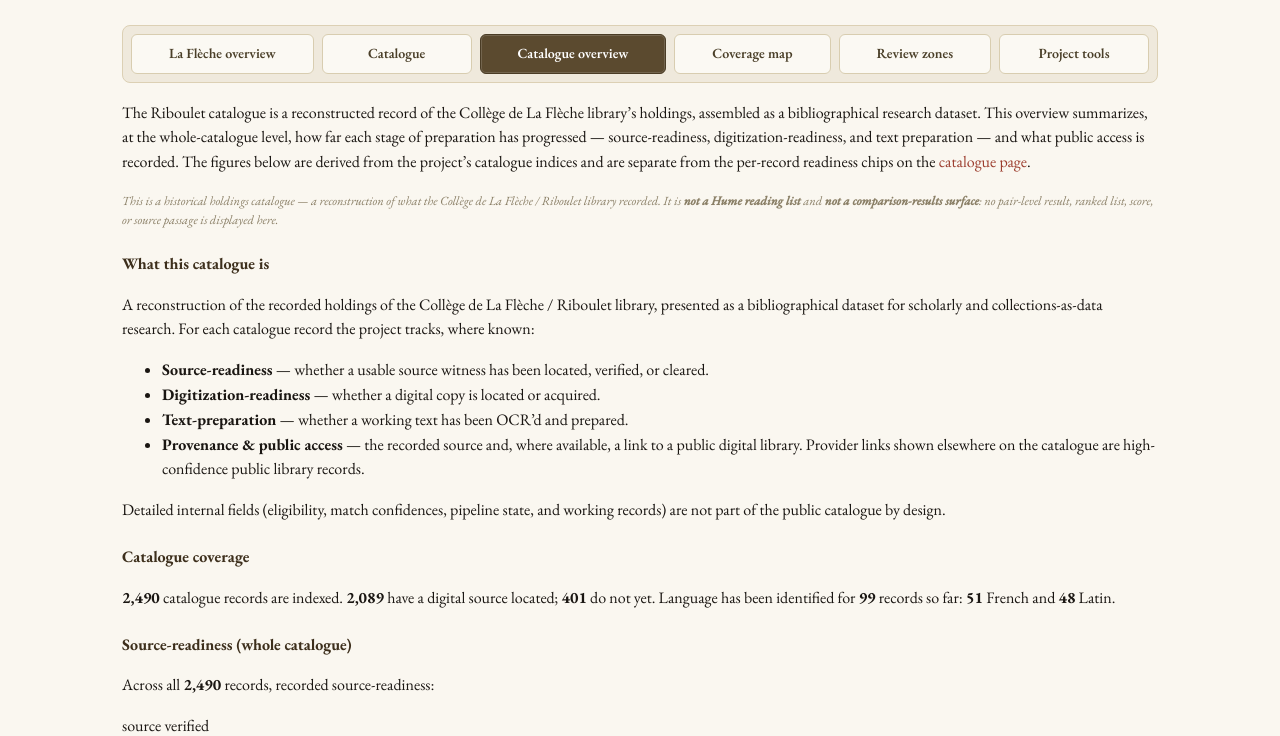
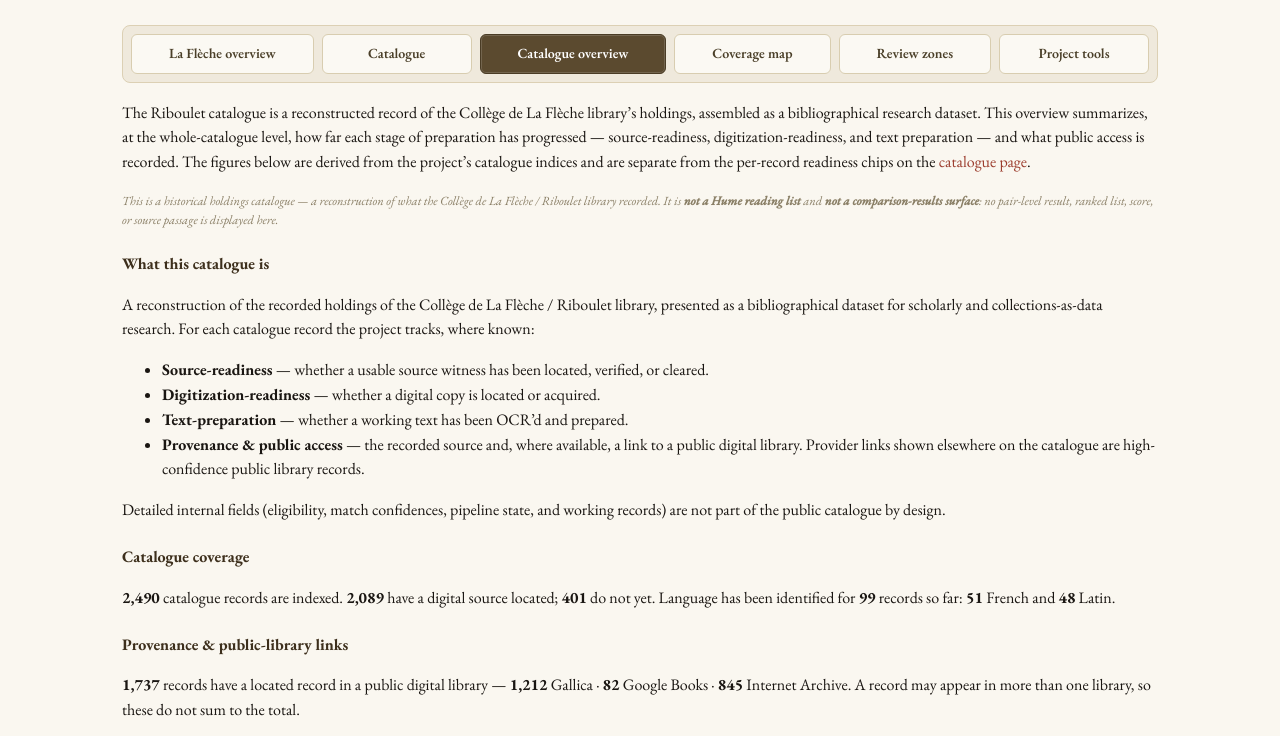
Before and after one commit to mdcollier/hume-lafleche-catalogue, a plain HTML site: page lafleche/catalogue/overview.html in a window 1280 px wide. Shown: the part 214-950 px from the top of the page. Drawn offline with nearby package versions, Linux system fonts and the light colour scheme.

Commit message:
Deploy: T3 La Flèche provenance/link-status summary (data-driven, L2 providers)
Adds a "Provenance & public-library links" section to the catalogue overview:
1,737 records with a located public-library record (Gallica 1,212 / Google Books
82 / Internet Archive 845); 387 meeting the high-confidence bar for public
source-root links (Gallica 253 / IA 100 / Google Books 34). Counts only — no
URLs, confidences, match details, or private fields; derived from committed L2
availability, no live checks. 1 modified, 0 added/removed. Distinct reviewer
independently recomputed all counts CLEAN; g_lafleche_catalogue recompute-guard;
37 PASS/0 FAIL.

```diff
--- a/lafleche/catalogue/overview.html
+++ b/lafleche/catalogue/overview.html
@@ -69,6 +69,8 @@
   <p>A reconstruction of the recorded holdings of the Collège de La Flèche / Riboulet library, presented as a bibliographical dataset for scholarly and collections-as-data research. For each catalogue record the project tracks, where known:</p><ul><li><b>Source-readiness</b> — whether a usable source witness has been located, verified, or cleared.</li><li><b>Digitization-readiness</b> — whether a digital copy is located or acquired.</li><li><b>Text-preparation</b> — whether a working text has been OCR’d and prepared.</li><li><b>Provenance &amp; public access</b> — the recorded source and, where available, a link to a public digital library. Provider links shown elsewhere on the catalogue are high-confidence public library records.</li></ul><p>Detailed internal fields (eligibility, match confidences, pipeline state, and working records) are not part of the public catalogue by design.</p>
   <h2 class="gc-sec">Catalogue coverage</h2>
   <p><b>2,490</b> catalogue records are indexed. <b>2,089</b> have a digital source located; <b>401</b> do not yet. Language has been identified for <b>99</b> records so far: <b>51</b> French and <b>48</b> Latin.</p>
+  <h2 class="gc-sec">Provenance &amp; public-library links</h2>
+  <p><b>1,737</b> records have a located record in a public digital library — <b>1,212</b> Gallica · <b>82</b> Google Books · <b>845</b> Internet Archive. A record may appear in more than one library, so these do not sum to the total.</p><p>Of these, <b>387</b> meet the high-confidence bar used for the catalogue’s public source-root links — <b>253</b> Gallica · <b>34</b> Google Books · <b>100</b> Internet Archive.</p><p class="scholar-muted" style="font-size:12.5px">A located record is not a verified one: only high-confidence matches are used as the catalogue’s public source-root links. These figures summarize recorded provider matches from the catalogue index; no live link-checking was run in this pass, and no per-record links, match details, or provider addresses are shown here.</p>
   <h2 class="gc-sec">Source-readiness (whole catalogue)</h2>
   <p>Across all <b>2,490</b> records, recorded source-readiness:</p><dl class='ov-dl'><dt>source verified</dt><dd>45</dd><dt>source cleared</dt><dd>13</dd><dt>availability recorded</dt><dd>1,983</dd><dt>availability not yet recorded</dt><dd>1</dd><dt>source not available</dt><dd>400</dd><dt>non-standard-language source</dt><dd>48</dd></dl>
   <h2 class="gc-sec">Text preparation (processing subset)</h2>
```
